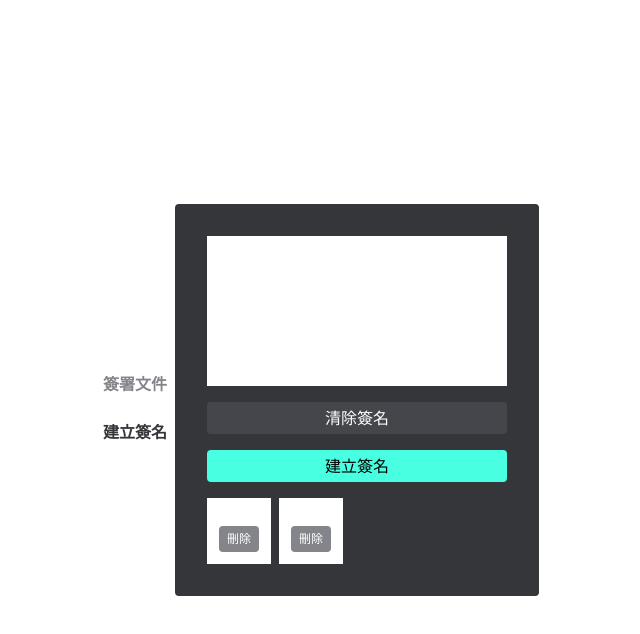
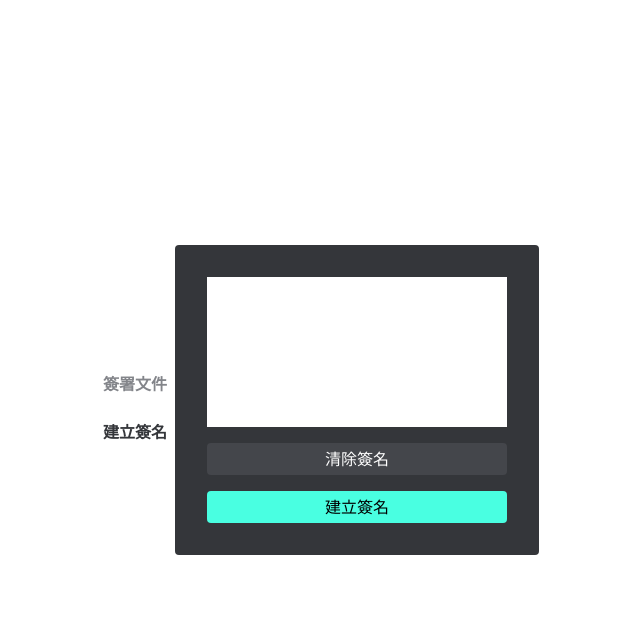
Before and after one commit to notte/sign, a Vue app: page / in a window 1280 px wide. Both pictures are taken after a click on the button "建立簽名". Shown: the top 634 px of the page, without its empty margins (323-963 px from the left). Built offline with nearby package versions, Linux system fonts and the light colour scheme.

Commit message:
sign dev 1

```diff
--- a/package.json
+++ b/package.json
@@ -10,11 +10,13 @@
   },
   "dependencies": {
     "@jbtje/vite-vue3pdf": "^0.1.0",
+    "@types/fabric": "^4.5.12",
     "@vue/eslint-config-prettier": "^7.0.0",
     "@vue/eslint-config-standard": "^8.0.1",
     "@vue/eslint-config-typescript": "^11.0.2",
     "autoprefixer": "^10.4.13",
     "eslint": "^8.26.0",
+    "fabric": "^5.2.4",
     "i": "^0.3.7",
     "mitt": "^3.0.0",
     "npm": "^8.19.2",
--- a/src/assets/scss/index.scss
+++ b/src/assets/scss/index.scss
@@ -111,12 +111,24 @@
           @apply flex;
 
           li {
-               @apply p-3 mt-4 mr-2 bg-white;
+               @apply p-3 mt-4 mr-2 bg-white relative;
+
+               width: 100px;
+               height: 50px;
+
+               img {
+                    @apply w-full h-full;
+               }
 
                button {
-                    background-color: #83858a;
-                    color: #fff;
-                    font-size: 12px;
+                    @apply absolute;
+
+                    top: -13px;
+                    padding: 7px;
+                    right: 3px;
+                    width: 23px;
+                    border-radius: 33px;
+                    background-color: #34363a;
                }
           }
      }
--- a/src/components/preview.vue
+++ b/src/components/preview.vue
@@ -1,19 +1,33 @@
 <!-- eslint-disable vue/multi-word-component-names -->
 <template>
   <canvas id="the-canvas"></canvas>
+  <signlist />
 </template>
 
 <script lang="ts">
-import { defineComponent, onMounted } from "vue";
+import { defineComponent, onMounted, ref } from "vue";
+import signlist from "./signlist.vue";
+// import { fabric } from "fabric";
 import * as pdfjs from "pdfjs-dist";
 const pdfjsWorker = await import("pdfjs-dist/build/pdf.worker.entry");
 pdfjs.GlobalWorkerOptions.workerSrc = pdfjsWorker;
 
 export default defineComponent({
-  components: {},
+  components: { signlist },
   props: ["fileItem"],
   setup(props) {
+    const doc = ref();
+
     onMounted(() => {
+      const watchDoc = document.getElementById("the-canvas");
+      // const fabricCanvas = new fabric.Canvas(watchDoc);
+
+      // watchDoc.addEventListener("mousemove", (e) => {
+      //   console.log(e);
+      // });
+
+      console.log(doc.value, document.getElementById("the-canvas"));
+
       const fileItems = props.fileItem;
       console.log(fileItems.type);
 
@@ -63,7 +77,6 @@ export default defineComponent({
           });
       };
     }
-
     function setImage(file: any): void {
       const fileReader = new FileReader();
       const canvas = document.getElementById("the-canvas") as HTMLCanvasElement;
@@ -75,12 +88,13 @@ export default defineComponent({
       image.onload = function () {
         canvas.width = image.width;
         canvas.height = image.height;
-        context.drawImage(image, 0, 0);
+        context?.drawImage(image, 0, 0);
       };
       fileReader.onload = () => {
-        image.src = fileReader.result;
+        image.src = fileReader.result as string;
       };
     }
+
     return { setPdf, setImage };
   },
 });
--- a/src/components/signature.vue
+++ b/src/components/signature.vue
@@ -2,19 +2,17 @@
 <template>
   <div class="signature">
     <!-- 編輯簽名區塊 -->
-    <canvas class="sign-container" ref="sign" />
+    <canvas class="sign-container" ref="sign" id="sign" />
     <button type="button" class="claer_button" @click="clearSignature">
       清除簽名
     </button>
     <button type="button" @click="setSignature">建立簽名</button>
-    <ul>
-      <li><button>刪除</button></li>
-      <li><button>刪除</button></li>
-    </ul>
+    <signlist />
   </div>
 </template>
 <script lang="ts">
 import { defineComponent, ref, onMounted } from "vue";
+import signlist from "./signlist.vue";
 import { signStore } from "../store/index";
 
 interface IState {
@@ -23,7 +21,7 @@ interface IState {
 }
 
 export default defineComponent({
-  components: {},
+  components: { signlist },
   setup() {
     let canvas: HTMLCanvasElement | null = null;
     let ctx: CanvasRenderingContext2D | null = null;
@@ -49,9 +47,9 @@ export default defineComponent({
 
     function startEventHandler(event): void {
       event.preventDefault();
-      ctx.beginPath();
-      canvas?.addEventListener(state.events[1], moveEventHandler, false);
-      canvas?.addEventListener(state.events[2], endEventHandler, false);
+      ctx?.beginPath();
+      canvas?.addEventListener(state.events![1], moveEventHandler, false);
+      canvas?.addEventListener(state.events![2], endEventHandler, false);
     }
 
     function moveEventHandler(event): void {
@@ -65,79 +63,46 @@ export default defineComponent({
       }
 
       const coverPos = canvas?.getBoundingClientRect();
-      const mouseX = evt.clientX - coverPos.left;
-      const mouseY = evt.clientY - coverPos.top;
-      ctx.lineTo(mouseX, mouseY);
-      ctx.stroke();
+      const mouseX = evt.clientX - coverPos!.left;
+      const mouseY = evt.clientY - coverPos!.top;
+      ctx?.lineTo(mouseX, mouseY);
+      ctx?.stroke();
     }
 
     function endEventHandler(event): void {
       event.preventDefault();
-      ctx.closePath();
+      ctx?.closePath();
 
-      canvas?.removeEventListener(state.events[1], moveEventHandler, false);
-      canvas?.removeEventListener(state.events[2], endEventHandler, false);
+      canvas?.removeEventListener(state.events![1], moveEventHandler, false);
+      canvas?.removeEventListener(state.events![2], endEventHandler, false);
     }
 
-    // let beginX: number, beginY: number;
-    // onMounted(() => {
-    //   const canvas = sign.value as HTMLCanvasElement;
-    //   const ctx = canvas.getContext("2d");
-    //   if (ctx && canvas) {
-    //     ctx.fillStyle = "#fff";
-    //     ctx.fillRect(0, 0, canvas.width, canvas.height);
-    //     canvas.addEventListener("touchstart", (event) => {
-    //       event.preventDefault();
-    //       beginX = event.touches[0].clientX - canvas.offsetLeft;
-    //       beginY = event.touches[0].pageY - canvas.offsetTop;
-    //     });
-    //     canvas.addEventListener("touchmove", (event) => {
-    //       event.preventDefault();
-    //       event = event.touches[0];
-    //       const stopX = event.clientX - canvas.offsetLeft;
-    //       const stopY = event.pageY - canvas.offsetTop;
-    //       writing(beginX, beginY, stopX, stopY, ctx);
-    //       beginX = stopX;
-    //       beginY = stopY;
-    //     });
-    //   }
-    // });
-
-    // function writing(
-    //   beginX: number,
-    //   beginY: number,
-    //   stopX: number,
-    //   stopY: number,
-    //   ctx: any
-    // ): void {
-    //   ctx.beginPath();
-    //   ctx.globalAlpha = 1;
-    //   ctx.lineWidth = 3;
-    //   ctx.strokeStyle = "#34363a";
-    //   ctx.moveTo(beginX, beginY);
-    //   ctx.lineTo(stopX, stopY);
-    //   ctx.closePath();
-    //   ctx.stroke();
-    // }
-
     function clearSignature(): void {
-      ctx?.clearRect(0, 0, canvas.width, canvas.height);
+      ctx?.clearRect(0, 0, canvas!.width, canvas!.height);
     }
 
     function setSignature(): void {
       const signItem = canvas?.toDataURL("image/png");
-      console.log(signItem);
-      // if (signStores.getSignOne === "") {
-      //   signStores.setSignOne(signItem);
-      // } else if (signStores.getSignSec === "") {
-      //   signStores.setSignSec(signItem);
-      // } else {
-      //   console.log("too many");
-      // }
+
+      if (signStores.signOne === "") {
+        signStores.setSignOne(signItem);
+        clearSignature();
+      } else if (signStores.signSec === "") {
+        signStores.setSignSec(signItem);
+        clearSignature();
+      } else {
+        alert("僅能保存兩個簽名紀錄");
+      }
     }
 
-    // return { sign, signStores, writing, clearSignature, setSignature };
-    return { sign, ctx, canvas, signStores, clearSignature, setSignature };
+    return {
+      sign,
+      ctx,
+      canvas,
+      signStores,
+      clearSignature,
+      setSignature,
+    };
   },
 });
 </script>
--- /dev/null
+++ b/src/components/signlist.vue
@@ -0,0 +1,41 @@
+<!-- eslint-disable vue/multi-word-component-names -->
+<template>
+  <div class="signature">
+    <ul>
+      <li v-if="signStores.signOne !== ''">
+        <img :src="signOne" alt="" /><button @click="signStores.signOne = ''">
+          <img src="../assets/close.png" alt="" />
+        </button>
+      </li>
+      <li v-if="signStores.signSec !== ''">
+        <img :src="signSec" alt="" /><button @click="signStores.signSec = ''">
+          <img src="../assets/close.png" alt="" />
+        </button>
+      </li>
+    </ul>
+  </div>
+</template>
+<script lang="ts">
+import { defineComponent, ref, watch } from "vue";
+import { signStore } from "../store/index";
+
+export default defineComponent({
+  components: {},
+  setup() {
+    const signStores = signStore();
+    const signOne = ref<string>(signStores.signOne);
+    const signSec = ref<string>(signStores.signSec);
+
+    watch([() => signStores.signOne, () => signStores.signSec], () => {
+      signOne.value = signStores.signOne;
+      signSec.value = signStores.signSec;
+    });
+
+    return {
+      signStores,
+      signOne,
+      signSec,
+    };
+  },
+});
+</script>
--- a/src/components/uploadFile.vue
+++ b/src/components/uploadFile.vue
@@ -50,7 +50,7 @@ export default defineComponent({
           (e) => {
             e.stopPropagation();
             e.preventDefault();
-            fileName.value = e.dataTransfer?.files[0].name;
+            fileName.value = e.dataTransfer?.files[0].name as string;
             fileItem.value = e.dataTransfer?.files[0];
           },
           false
--- a/src/store/index.ts
+++ b/src/store/index.ts
@@ -6,10 +6,6 @@ export const signStore = defineStore("id", {
       signOne: "",
       signSec: "",
     };
-  },
-  getters: {
-    getSignOne: (state) => state.signOne,
-    getSignSec: (state) => state.signSec,
   },
   actions: {
     setSignOne(sign: string) {
```
Also changed, not shown: src/assets/close.png (added), 1 other file (tests, documents, lock files or other folders).
